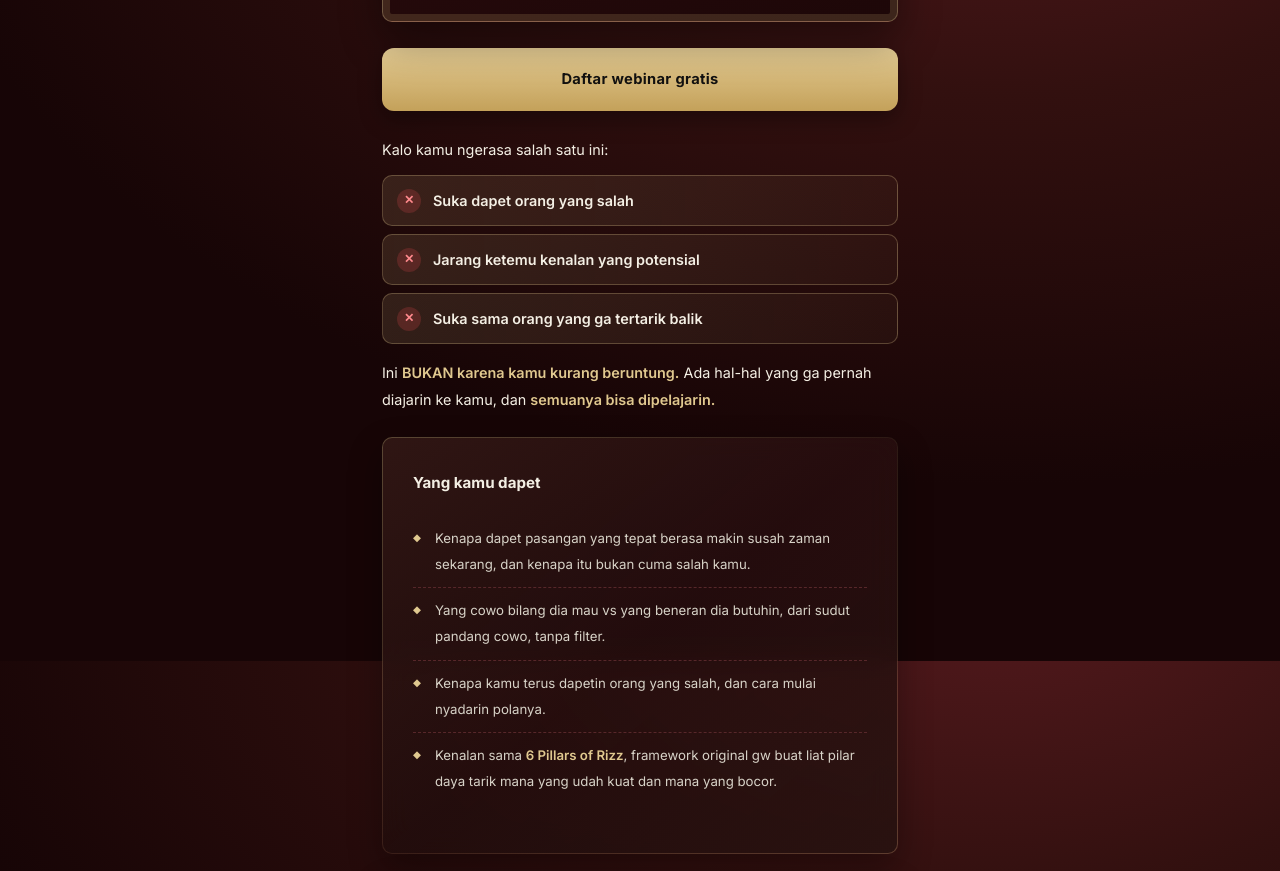
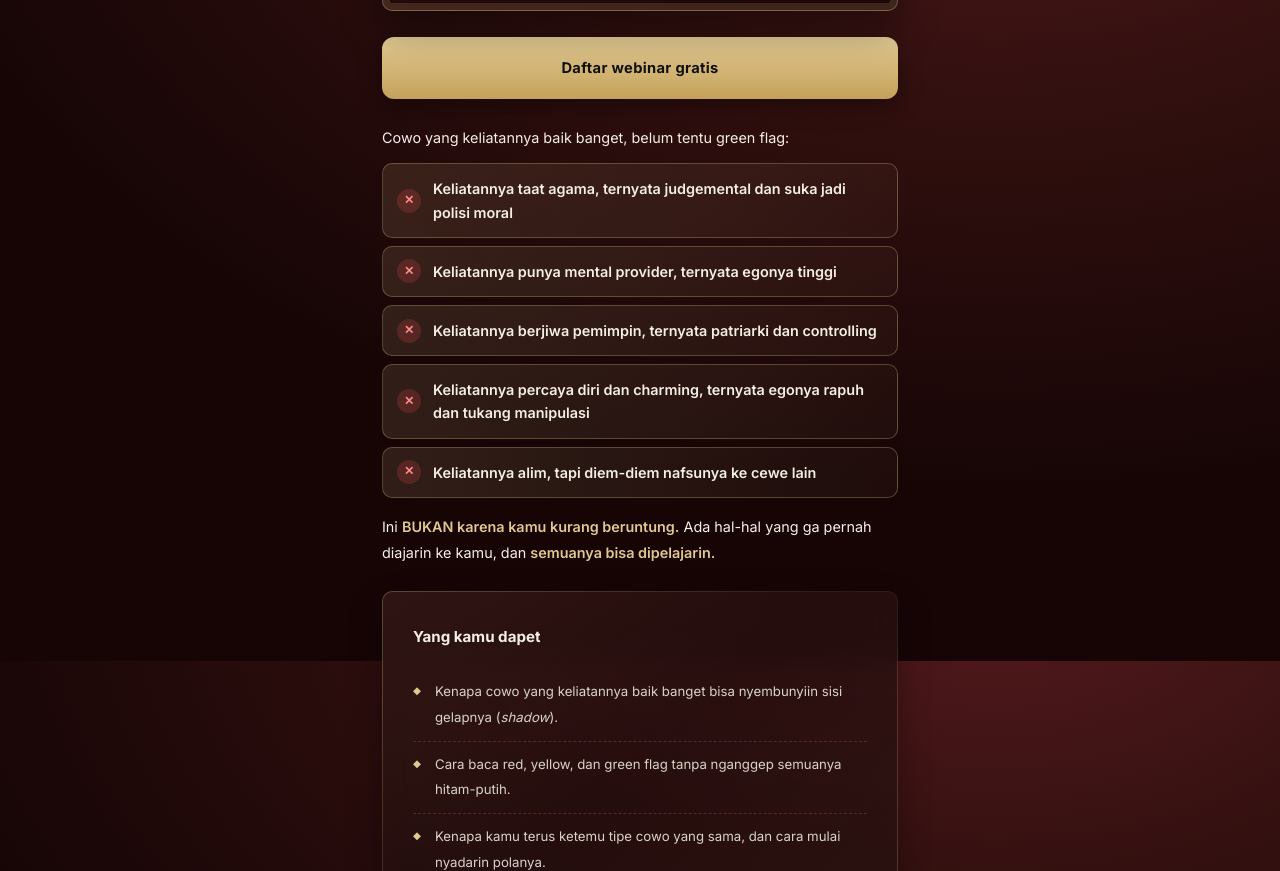
Before and after one commit to nychothesis/love-not-luck, a plain HTML site: page webinar/index.html in a window 1280 px wide. Shown: the part 939-1810 px from the top of the page. Drawn offline with Linux system fonts and the light colour scheme.

Commit message:
Webinar LP: heading NPD, cover topeng, pain list 5 pasangan, fokus menghindari cowo yang salah
Co-Authored-By: Claude Sonnet 5.5 <noreply@anthropic.com>

```diff
--- a/webinar/index.html
+++ b/webinar/index.html
@@ -33,8 +33,9 @@
        dari poster labirin program berbayar biar ga ketuker pas masuk OTO. */
     .hero-top { position: relative; margin: -30px -28px 18px; }
     .hero-photo { position: relative; height: 420px; overflow: hidden; -webkit-mask-image: linear-gradient(transparent 30px, #000 60px, #000 70%, transparent); mask-image: linear-gradient(transparent 30px, #000 60px, #000 70%, transparent); }
-    .hero-photo .img { position: absolute; inset: 30px 0 0 0; background: url(./img/speaker.webp) 50% 0%/cover; filter: grayscale(1) contrast(1.05) brightness(1.08); }
-    .hero-photo .tint { position: absolute; inset: 30px 0 0 0; background: #b3343a; mix-blend-mode: multiply; opacity: .6; }
+    .hero-photo .img { position: absolute; inset: 30px 0 0 0; background: url(./img/cover-topeng.webp) 50% 0%/cover; -webkit-mask-image: linear-gradient(to right, transparent 0, #000 7%, #000 84%, transparent 100%); mask-image: linear-gradient(to right, transparent 0, #000 7%, #000 84%, transparent 100%); }
+    /* Cover topeng (Nicho 2026-11-20) udah maroon dari sananya, jadi tint duotone lama dimatiin. */
+    .hero-photo .tint { display: none; }
     .hero-top .live { z-index: 1; position: absolute; left: 20px; top: 18px; display: inline-flex; align-items: center; gap: 7px; padding: 5px 11px; border-radius: 999px; background: rgba(16,4,5,.72); border: 1px solid rgba(224,200,143,.35); font-size: .7rem; font-weight: 700; letter-spacing: .16em; color: var(--text); }
     .hero-top .live::before { content: ""; width: 8px; height: 8px; border-radius: 50%; background: #e5484d; box-shadow: 0 0 0 0 rgba(229,72,77,.6); animation: livepulse 1.8s infinite; }
     .lnl-poster .badge { display: inline-block; margin: -40px 0 14px; position: relative; z-index: 1; padding: 7px 12px; border-radius: 4px; background: var(--gold-soft); color: #2a0b0c; font-size: .78rem; font-weight: 800; letter-spacing: .2em; }
@@ -45,7 +46,7 @@
     .lnl-poster .lockup-sub .hl { color: var(--wine-text); }
     .lnl-poster .lockup-tail { display: block; margin-top: 12px; font-size: .52em; font-weight: 600; line-height: 1.3; letter-spacing: -.01em; color: #d8c3b6; }
     .lnl-poster .lockup-long { font-size: clamp(1.75rem, 8vw, 2.35rem); line-height: 1.12; letter-spacing: -.035em; }
-    .lnl-poster .lockup-aside { white-space: nowrap; line-height: 1.5; font-weight: 600; font-size: .62em; letter-spacing: -.01em; color: #d8c3b6; }
+    .lnl-poster .lockup-long .lockup-tail { margin-top: 14px; font-size: .62em; line-height: 1.3; font-weight: 600; }
     .hero-byline { margin: 0 0 8px; font-size: .8rem; color: #bca59b; }
     @media (max-width: 600px) {
       .hero-top { margin: -22px -22px 16px; }
@@ -82,13 +83,13 @@
     <section class="lnl-poster ebook-poster" aria-labelledby="hero-title">
       <div class="hero-top">
       <div class="hero-photo">
-        <div class="img" role="img" aria-label="Nicholas Kristianus lagi ngejelasin sesuatu"></div><div class="tint"></div>
+        <div class="img" role="img" aria-label="Cowo memegang topeng senyum yang retak, cewe menatap curiga di belakangnya"></div><div class="tint"></div>
       </div>
       <span class="live">LIVE ONLINE</span>
       </div>
       <span class="badge">WEBINAR GRATIS</span>
       <p class="hero-byline">Nicholas Kristianus · Nychothesis</p>
-      <h1 id="hero-title"><span class="lockup-sub lockup-long">Paham Rahasia Terhindar dari Cowo <span class="hl"><i>Red Flag</i>, <i>Mokondo</i>, dan NPD</span> <span class="lockup-aside">(yang Keliatannya dari Luar Baik-Baik)</span> Cuma dalam 1 Jam</span></h1>
+      <h1 id="hero-title"><span class="lockup-sub lockup-long">Paham Rahasia Terhindar dari <span class="hl">Cowo Patriarki, Munafik, dan NPD</span> <span class="lockup-tail">Padahal dari luar keliatannya kayak <span class="hl">cowo idaman</span> banget</span></span></h1>
       <div class="when">
         <div><small>TANGGAL</small><b>Kamis, 26 Nov 2026</b></div>
         <div><small>JAM</small><b>19.00 WIB</b></div>
@@ -98,11 +99,12 @@
     <a class="btn-primary hero-jump" href="#daftar">Daftar webinar gratis</a>
 
     <section class="webinar-intro" aria-label="Buat siapa webinar ini">
-      <p>Kalo kamu ngerasa salah satu ini:</p>
+      <p>Cowo yang keliatannya baik banget, belum tentu green flag:</p>
       <ul class="pain-list">
-        <li>Suka dapet orang yang salah</li>
-        <li>Jarang ketemu kenalan yang potensial</li>
-        <li>Suka sama orang yang ga tertarik balik</li>
+        <li>Keliatannya taat agama, ternyata judgemental dan suka jadi polisi moral</li>
+        <li>Keliatannya punya mental provider, ternyata egonya tinggi</li>
+        <li>Keliatannya berjiwa pemimpin, ternyata patriarki dan controlling</li>
+        <li>Keliatannya percaya diri dan charming, ternyata egonya rapuh dan tukang manipulasi</li>        <li>Keliatannya alim, tapi diem-diem nafsunya ke cewe lain</li>
       </ul>
       <p>Ini <strong>BUKAN karena kamu kurang beruntung.</strong> Ada hal-hal yang ga pernah diajarin ke kamu, dan <strong>semuanya bisa dipelajarin.</strong></p>
     </section>
@@ -110,10 +112,9 @@
     <section class="panel stack" aria-labelledby="dapet-title" style="margin-bottom:22px;">
       <h2 id="dapet-title">Yang kamu dapet</h2>
       <ul class="list">
-        <li>Kenapa dapet pasangan yang tepat berasa makin susah zaman sekarang, dan kenapa itu bukan cuma salah kamu.</li>
-        <li>Yang cowo bilang dia mau vs yang beneran dia butuhin, dari sudut pandang cowo, tanpa filter.</li>
-        <li>Kenapa kamu terus dapetin orang yang salah, dan cara mulai nyadarin polanya.</li>
-        <li>Kenalan sama <strong>6 Pillars of Rizz</strong>, framework original gw buat liat pilar daya tarik mana yang udah kuat dan mana yang bocor.</li>
+        <li>Kenapa cowo yang keliatannya baik banget bisa nyembunyiin sisi gelapnya (<i>shadow</i>).</li>
+        <li>Cara baca red, yellow, dan green flag tanpa nganggep semuanya hitam-putih.</li>
+        <li>Kenapa kamu terus ketemu tipe cowo yang sama, dan cara mulai nyadarin polanya.</li>
       </ul>
     </section>
 
```
Also changed, not shown: webinar/img/cover-topeng.webp (added), 1 other file.
